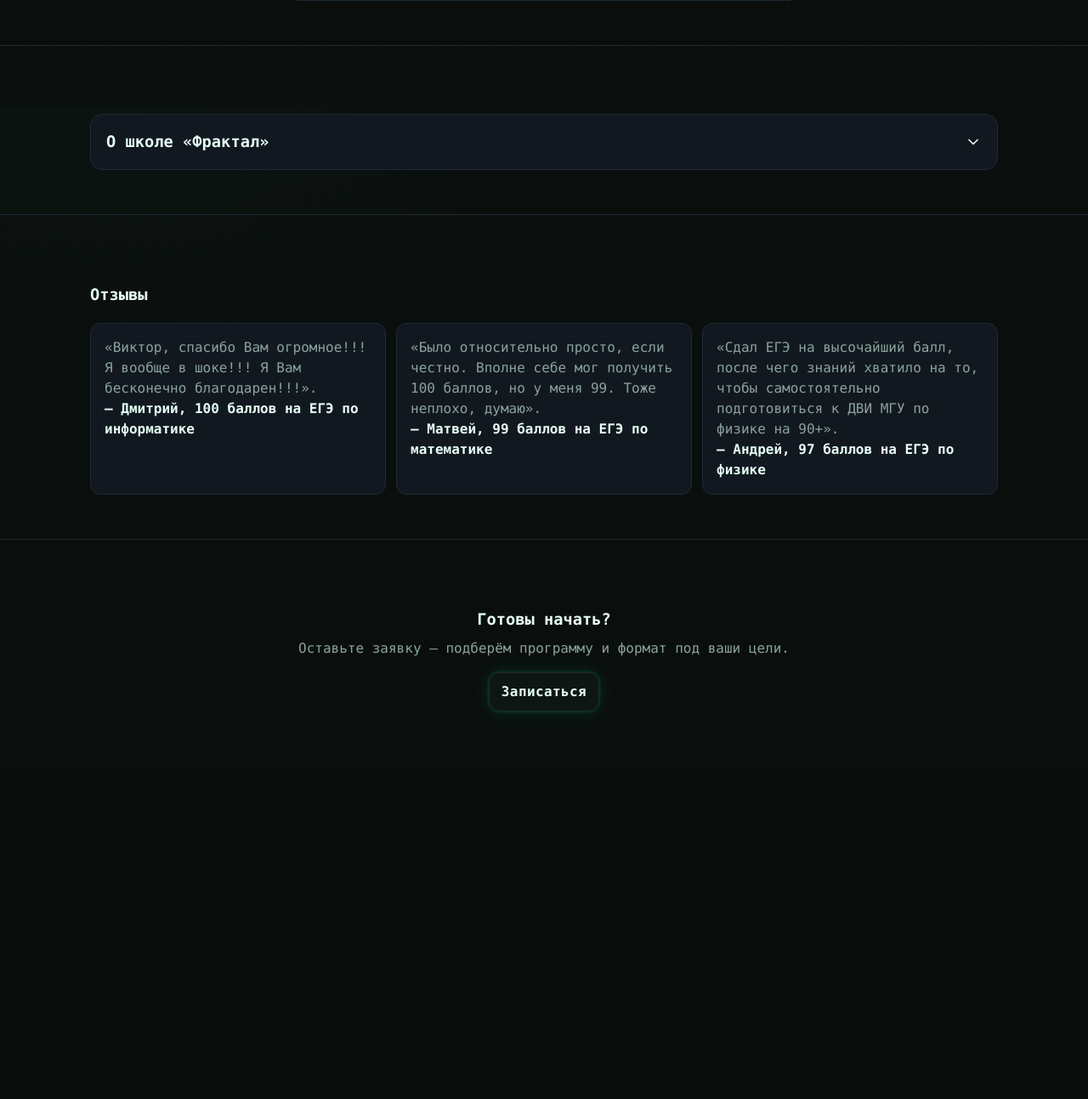
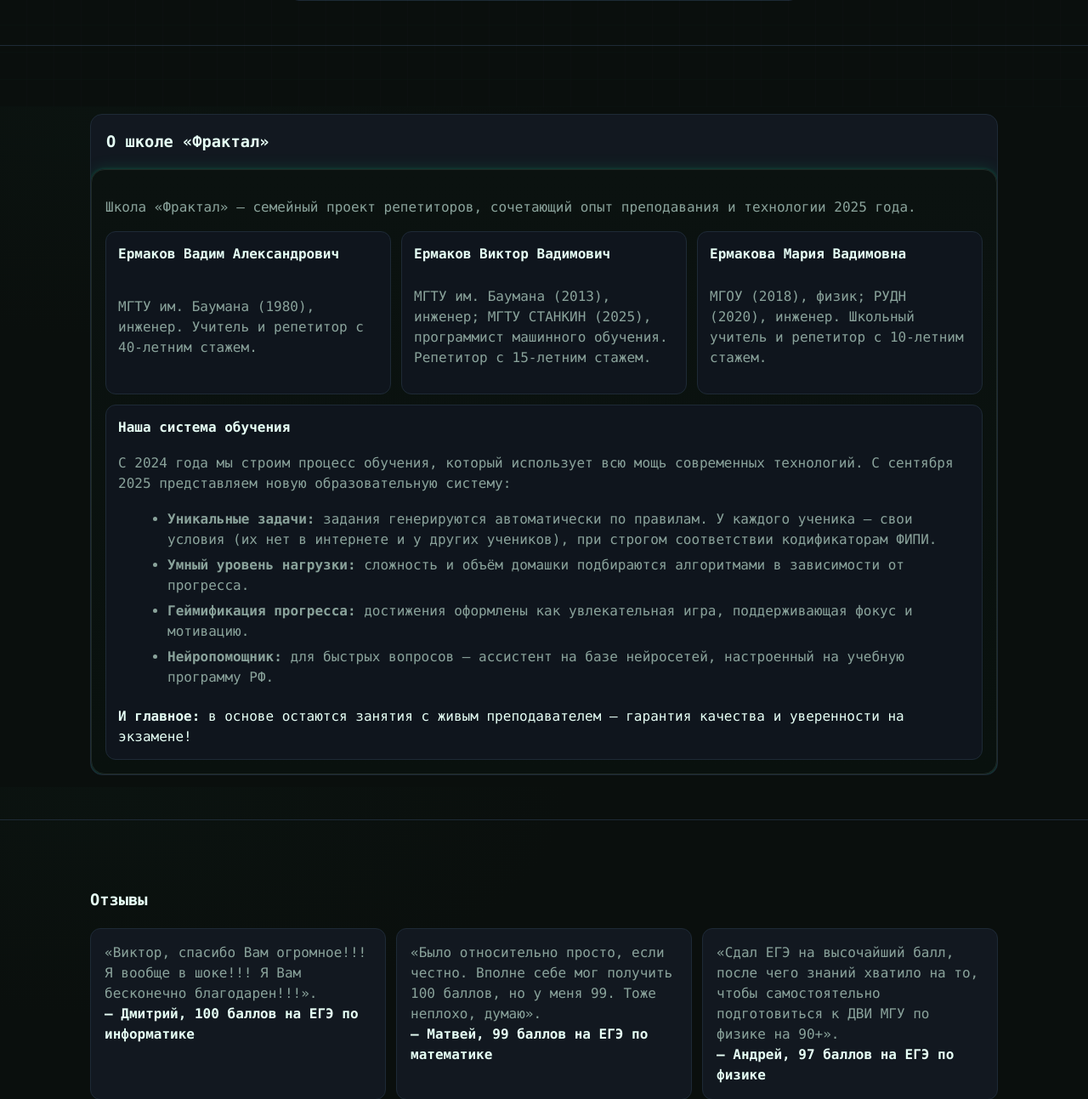
Before and after one commit to EPMAKOBB/django-site, a Django app: page / in a window 1280 px wide. Shown: the part 674-1967 px from the top of the page at 85% size. Before the commit the page ends 1514 px from the top, so only its background shows below. Run offline with Django 5.2, Linux system fonts and the light colour scheme.

Commit message:
Replace accordion with always-visible about-school section

```diff
--- a/static/css/main.css
+++ b/static/css/main.css
@@ -32,22 +32,26 @@ header { position: sticky; top: 0; z-index: 50; backdrop-filter: blur(10px); bac
 .hero p { margin: 0 0 20px; color: var(--muted); max-width: 720px; }
 .hero details summary { padding: 0; }
 
-.hero details summary .chev { color: var(--accent); }
 
 .hero details p { margin-top: 12px; }
 .btn-secondary { background: transparent; border: 1px solid var(--border); color: var(--text); }
 
-/* Accordion */
+/* Sections */
 .section { padding: 28px 0; border-bottom: 1px solid var(--border); }
-details.accordion { background: var(--card); border: 1px solid var(--border); border-radius: 14px; padding: 0; overflow: hidden; }
-details + details { margin-top: 12px; }
-summary { list-style: none; cursor: pointer; padding: 18px 18px; display: flex; align-items: center; justify-content: space-between; gap: 12px; }
-summary::-webkit-details-marker { display: none }
-.summary-left { display: flex; align-items: center; gap: 12px; }
 .badge { padding: 4px 10px; border-radius: 999px; border: 1px solid var(--border); color: var(--muted); font-size: 12px; }
-.chev { transition: transform .2s ease; }
-details[open] .chev { transform: rotate(180deg); }
 .panel { padding: 16px; border-top: 1px solid var(--border); }
+
+.about-school {
+  background: var(--card);
+  border: 1px solid var(--border);
+  border-radius: 14px;
+  overflow: hidden;
+}
+
+.about-school h3 {
+  margin: 0;
+  padding: 18px;
+}
 
 /* Grid of subjects */
 .subjects { display: grid; grid-template-columns: repeat(auto-fit, minmax(240px, 1fr)); gap: 12px; }
--- a/templates/home.html
+++ b/templates/home.html
@@ -46,13 +46,8 @@
     <section id="grades" class="section">
       <div class="container">
 
-        <details class="accordion">
-          <summary>
-            <div class="summary-left">
-              <h3 class="mt-0 mb-0">О школе «Фрактал»</h3>
-            </div>
-            <svg class="chev" width="20" height="20" viewBox="0 0 24 24" fill="none" xmlns="http://www.w3.org/2000/svg" aria-hidden="true"><path d="M6 9l6 6 6-6" stroke="currentColor" stroke-width="2" stroke-linecap="round" stroke-linejoin="round"/></svg>
-          </summary>
+        <div class="about-school">
+          <h3 class="mt-0 mb-0">О школе «Фрактал»</h3>
           <div class="panel">
             <p class="muted">Школа «Фрактал» — семейный проект репетиторов, сочетающий опыт преподавания и технологии 2025 года.</p>
 
@@ -88,7 +83,7 @@
               </p>
             </div>
           </div>
-        </details>
+        </div>
 
 
     </div>
```
